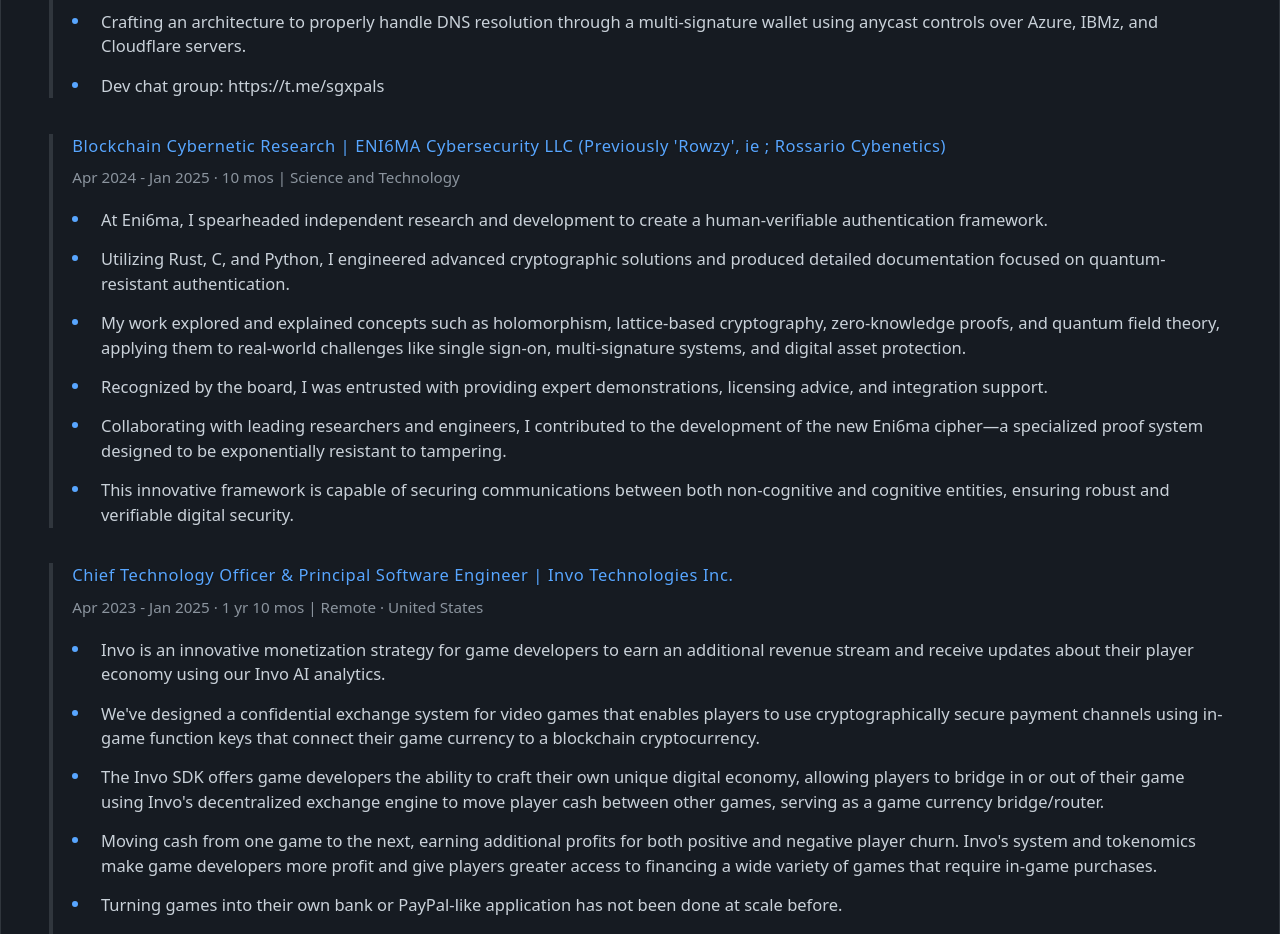
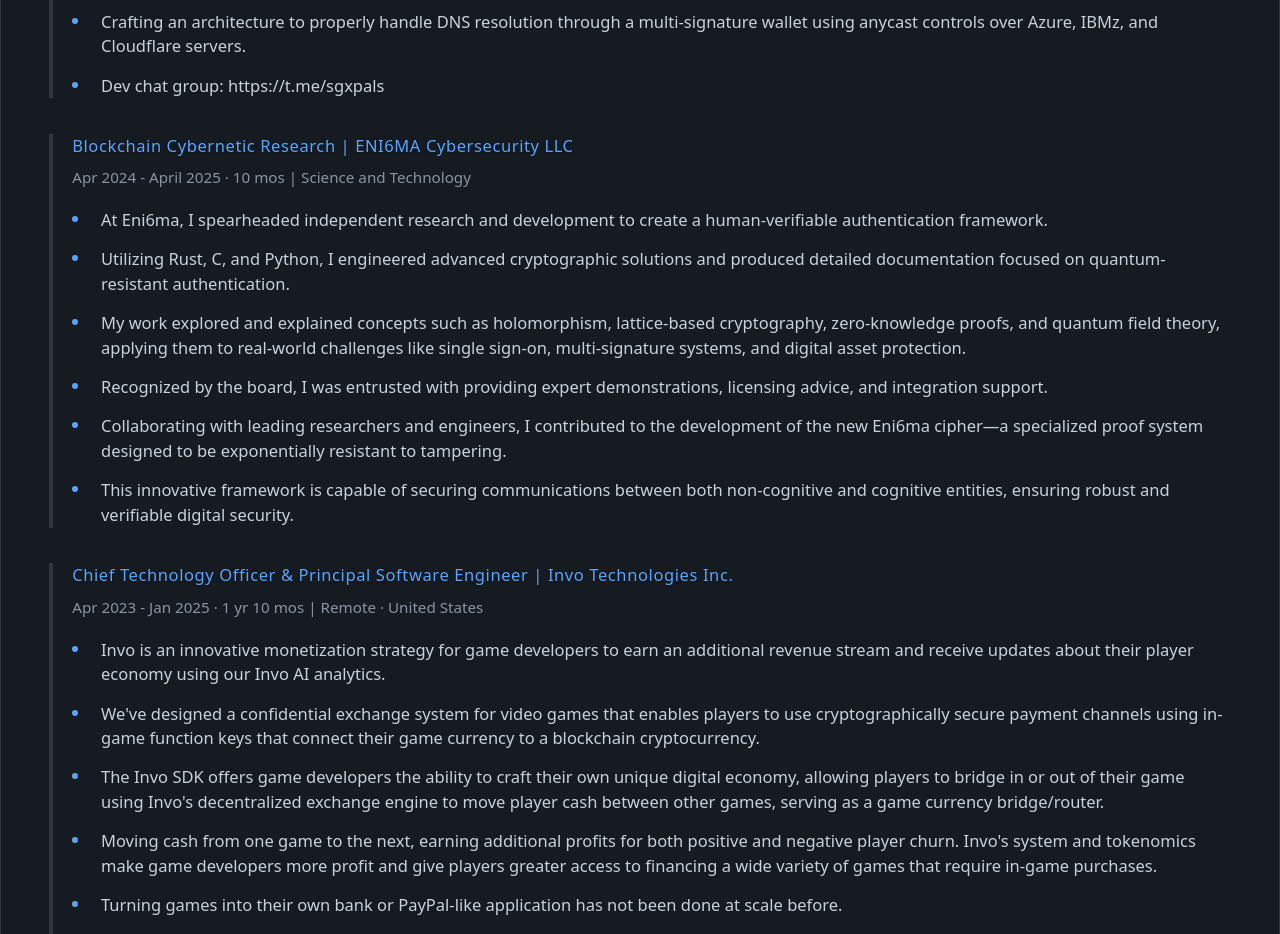
Before and after one commit to DylanCkawalec/cv, a website: page index.html in a window 1280 px wide. Shown: the part 2280-3214 px from the top of the page. Drawn offline with nearby package versions, Linux system fonts and the light colour scheme.

Commit message:
update rowzy

```diff
--- a/index.html
+++ b/index.html
@@ -116,8 +116,8 @@
         </ul>
       </div>
       <div class="experience-item">
-        <h3>Blockchain Cybernetic Research | ENI6MA Cybersecurity LLC (Previously 'Rowzy', ie ; Rossario Cybenetics)</h3>
-        <span class="details">Apr 2024 - Jan 2025 · 10 mos | Science and Technology</span>
+        <h3>Blockchain Cybernetic Research | ENI6MA Cybersecurity LLC</h3>
+        <span class="details">Apr 2024 - April 2025 · 10 mos | Science and Technology</span>
         <ul>
           <li>At Eni6ma, I spearheaded independent research and development to create a human-verifiable authentication framework.</li>
           <li>Utilizing Rust, C, and Python, I engineered advanced cryptographic solutions and produced detailed documentation focused on quantum-resistant authentication.</li>
```
